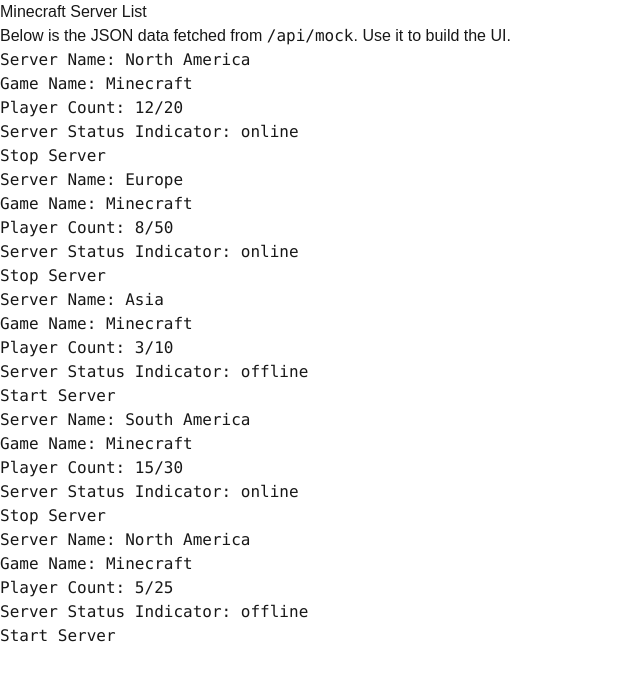
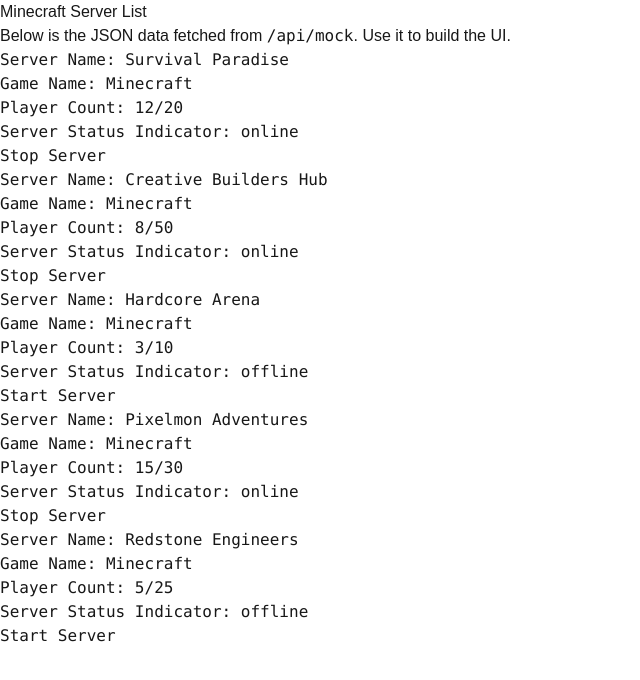
Before and after one commit to wontae-gramin9/sgh, a Next.js app: page / in a window 1280 px wide. Shown: the top 680 px of the page, without its empty margins (0-640 px from the left). Built offline with nearby package versions, Linux system fonts and the light colour scheme.

Commit message:
[Fix] Server name means 'name', not 'region'

```diff
--- a/src/app/components/Card.tsx
+++ b/src/app/components/Card.tsx
@@ -6,7 +6,7 @@
 
 function Card(props: { card: CardType }) {
   const { card } = props;
-  const { id, game, players, status, region } = card;
+  const { id, name, game, players, status } = card;
   const [serverStatus, setServerStatus] = useState(() => status);
   const [loading, setLoading] = useState(false);
 
@@ -39,7 +39,7 @@
 
   return (
     <form onSubmit={handleSubmit}>
-      <p>Server Name: {region}</p>
+      <p>Server Name: {name}</p>
       <p>Game Name: {game}</p>
       <p>Player Count: {players}</p>
       <p>Server Status Indicator: {serverStatus}</p>
```
